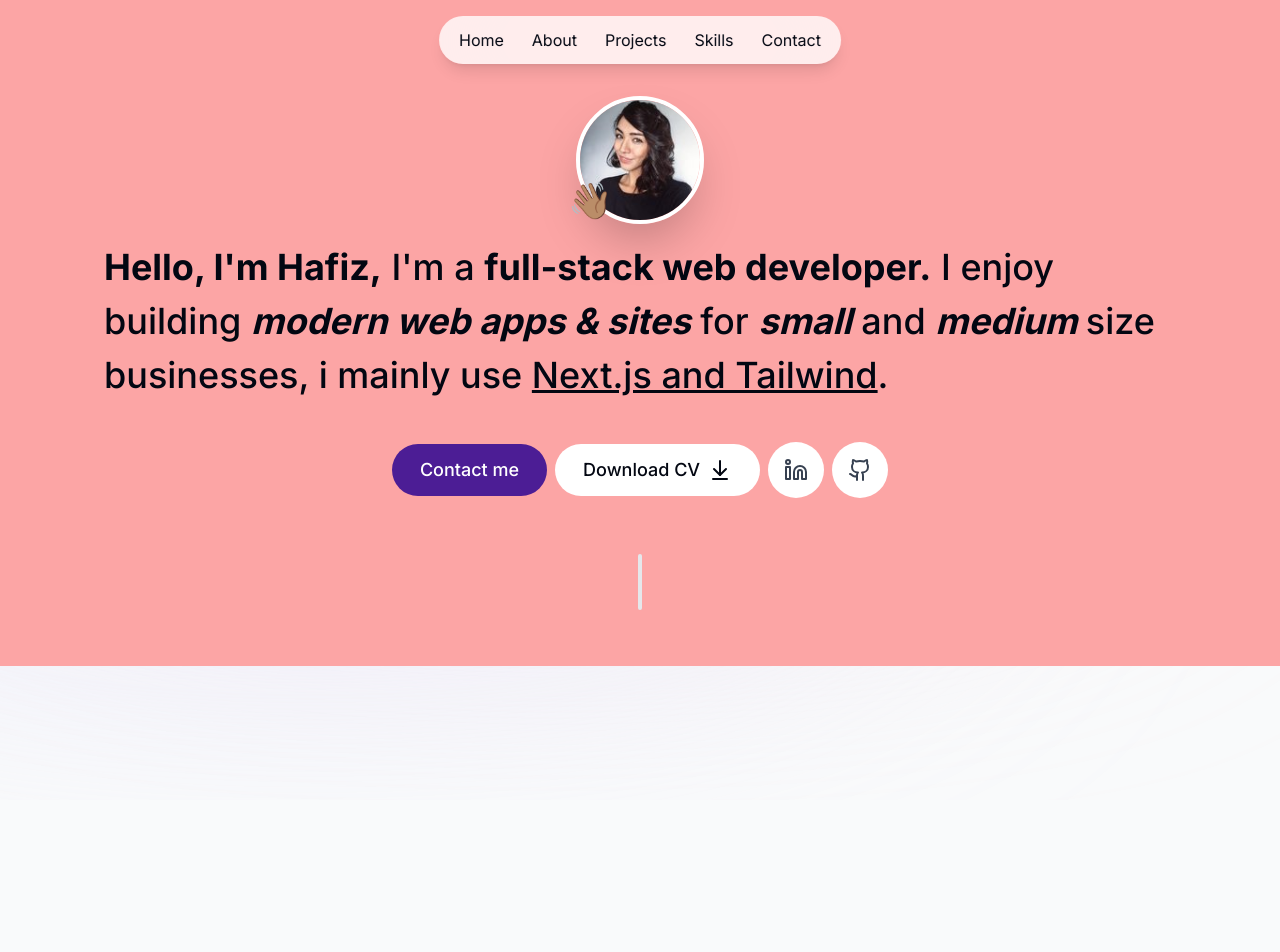
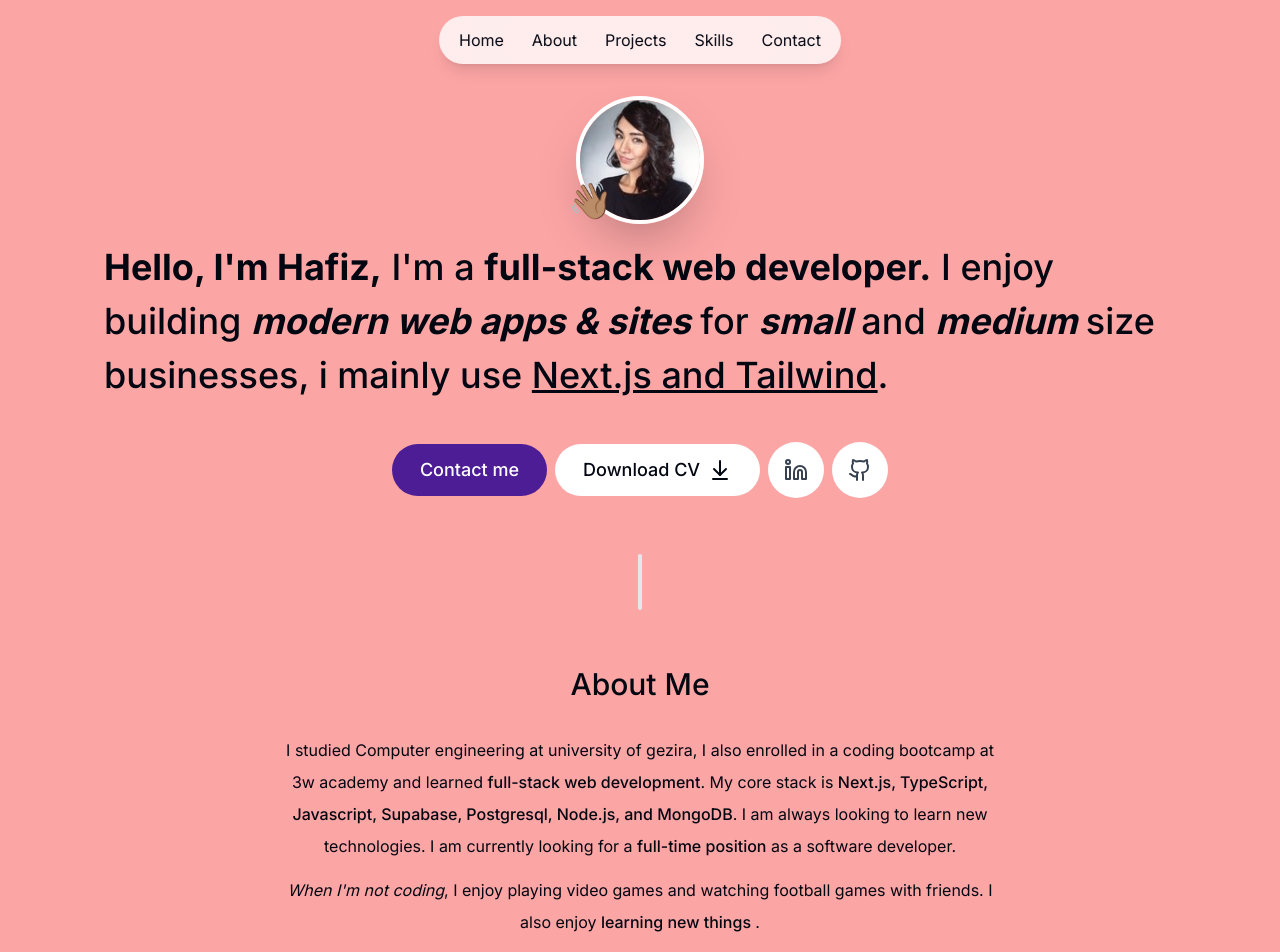
Before and after one commit to Iam-Hafiz/My-portfolio-website, a Next.js app: page / in a window 1280 px wide. Shown: the top 952 px of the page. Before the commit the page ends 800 px from the top, so only its background shows below. Built offline with nearby package versions, Linux system fonts and the light colour scheme.

Commit message:
Add about section with animations

```diff
--- a/app/page.tsx
+++ b/app/page.tsx
@@ -1,12 +1,13 @@
+import About from "@/components/About";
 import Divider from "@/components/Divider";
 import Intro from "@/components/Intro";
-import Image from "next/image";
 
 export default function Home() {
   return (
     <main className=" max-w-7xl bg-red-300 mx-auto relative flex flex-col justify-center items-center px-2">
       <Intro />
       <Divider />
+      <About/>
     </main>
   );
 }
--- /dev/null
+++ b/components/About.tsx
@@ -0,0 +1,40 @@
+"use client";
+
+import React from "react";
+import { motion } from "framer-motion";
+//import { useSectionInView } from "@/lib/hooks";
+import SectionHeader from "./Section-header";
+
+export default function About() {
+  //const { ref } = useSectionInView("About");  ref={ref}
+
+  return (
+    <motion.section
+      className="mb-28 max-w-[45rem] text-center leading-8 sm:mb-40 scroll-mt-28"
+      initial={{ opacity: 0, y: 100 }}
+      animate={{ opacity: 1, y: 0 }}
+      transition={{ delay: 0.175 }}
+      id="about"
+    >
+      <SectionHeader>About me</SectionHeader>
+      <p className="mb-3">
+        I studied Computer engineering at university of gezira, I also enrolled
+        in a coding bootcamp at 3w academy and learned{" "}
+        <span className="font-medium">full-stack web development</span>.{" "} My core stack is{" "}
+        <span className="font-medium">
+          Next.js, TypeScript, Javascript, Supabase, Postgresql, Node.js, and
+          MongoDB
+        </span>
+        . I am always looking to learn new technologies. I am currently looking
+        for a <span className="font-medium">full-time position</span> as a
+        software developer.
+      </p>
+
+      <p>
+        <span className="italic">When I'm not coding</span>, I enjoy playing
+        video games and watching football games with friends. I also enjoy{" "}
+        <span className="font-medium">learning new things </span>.
+      </p>
+    </motion.section>
+  );
+}
--- /dev/null
+++ b/components/Section-header.tsx
@@ -0,0 +1,13 @@
+import React from "react";
+
+type SectionHeadingProps = {
+  children: React.ReactNode;
+};
+
+export default function SectionHeader({ children }: SectionHeadingProps) {
+  return (
+    <h2 className="text-3xl font-medium capitalize mb-8 text-center">
+      {children}
+    </h2>
+  );
+}
--- /dev/null
+++ b/lib/hooks.ts
@@ -0,0 +1,21 @@
+import { useActiveSectionContext } from "@/context/active-section-context";
+import { useEffect } from "react";
+import { useInView } from "react-intersection-observer";
+import type { SectionName } from "./types";
+
+export function useSectionInView(sectionName: SectionName, threshold = 0.75) {
+  const { ref, inView } = useInView({
+    threshold,
+  });
+  const { setActiveSection, timeOfLastClick } = useActiveSectionContext();
+
+  useEffect(() => {
+    if (inView && Date.now() - timeOfLastClick > 1000) {
+      setActiveSection(sectionName);
+    }
+  }, [inView, setActiveSection, timeOfLastClick, sectionName]);
+
+  return {
+    ref,
+  };
+}
```
